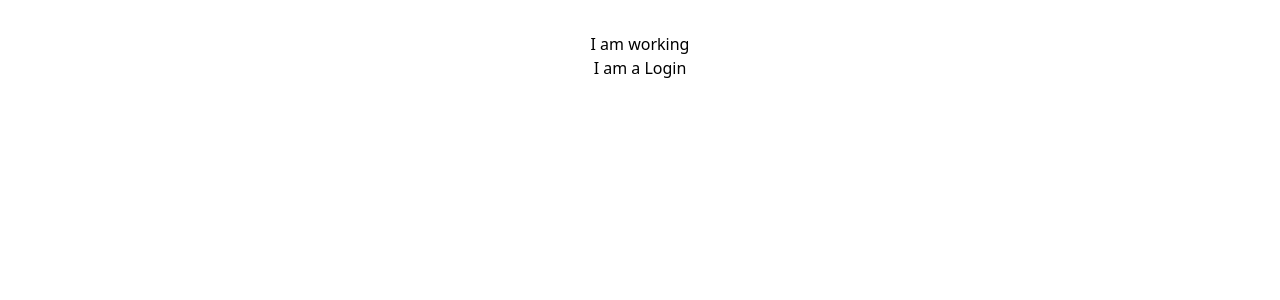
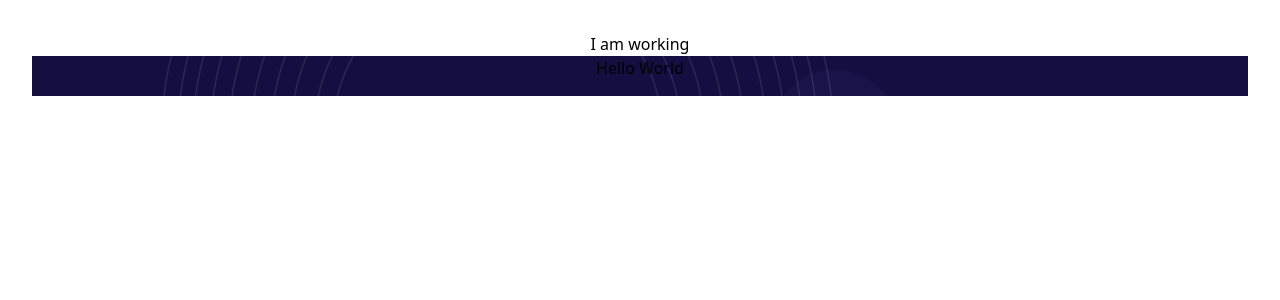
Before and after one commit to Deelyah/cordelia-callphone, a React (Vite) app: page /login in a window 1280 px wide. Shown: the top 300 px of the page. Built offline with nearby package versions, Linux system fonts and the light colour scheme.

Commit message:
add: pages.css

```diff
--- a/src/pages/Home.jsx
+++ b/src/pages/Home.jsx
@@ -1,6 +1,11 @@
+
 const Home = () => {
   return (
-    <div></div>
+    <div>
+      <div className="bg-[url('../assets/bg.png')]">
+        <p>Hello World</p>
+      </div>
+    </div>
 
   );
 };
--- a/src/pages/Login.jsx
+++ b/src/pages/Login.jsx
@@ -1,9 +1,12 @@
+import "./pages.css"
 const Login = () => {
   let handleSubmit = () => {};
   return (
     <>
       <form onSubmit={handleSubmit}>
-        <p>I am a Login</p>
+      <div className="bg-img w-full h-10">
+        <p>Hello World</p>
+      </div>
       </form>
     </>
   );
--- /dev/null
+++ b/src/pages/pages.css
@@ -0,0 +1,3 @@
+.bg-img{
+  background-image: url("../assets/bg.png");
+}
--- a/tailwind.config.cjs
+++ b/tailwind.config.cjs
@@ -1,6 +1,6 @@
 /** @type {import('tailwindcss').Config} */
 module.exports = {
-  content: [],
+  content: ["./src/**/*.{js,jsx,ts,tsx}"],
   presets: [],
   darkMode: 'media', // or 'class'
   theme: {
--- a/tailwind.defaultconfig.cjs
+++ b/tailwind.defaultconfig.cjs
@@ -1,8 +1,8 @@
 /** @type {import('tailwindcss').Config} */
 module.exports = {
-  content: [],
+  content: ["./src/**/*.{js,jsx,ts,tsx}"],
   theme: {
     extend: {},
   },
   plugins: [],
-}
+};
```
Also changed, not shown: src/assets/bg.png (added).
